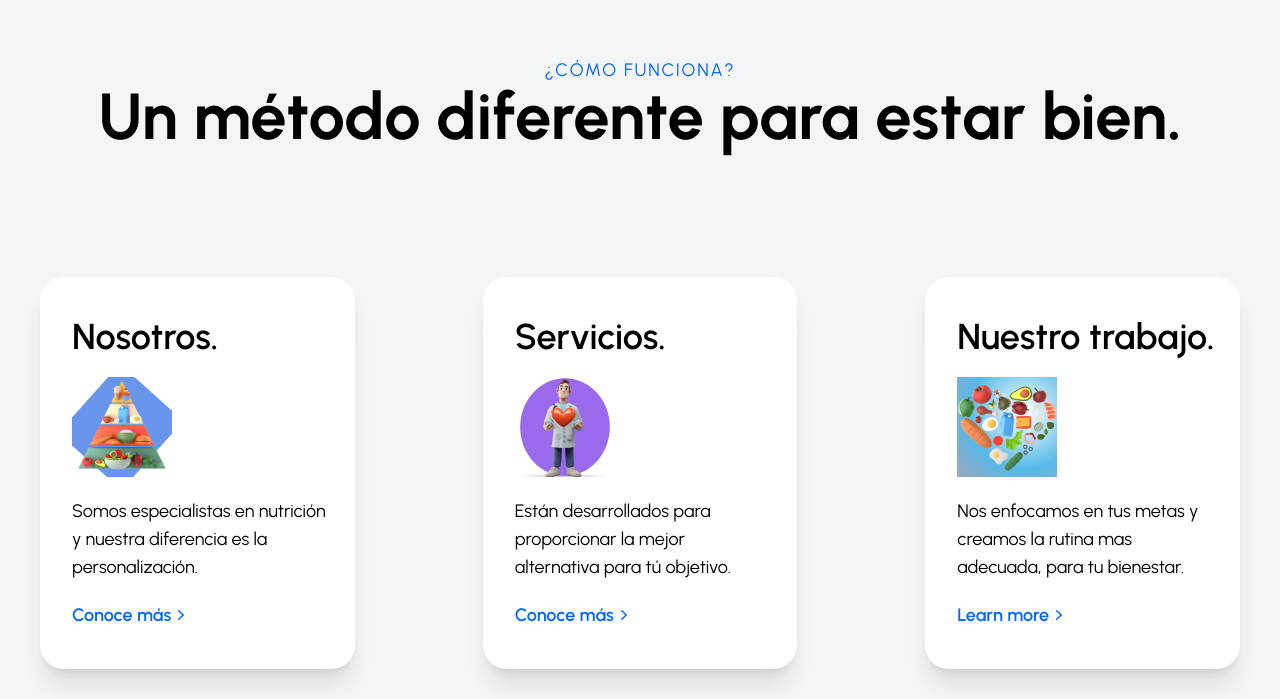
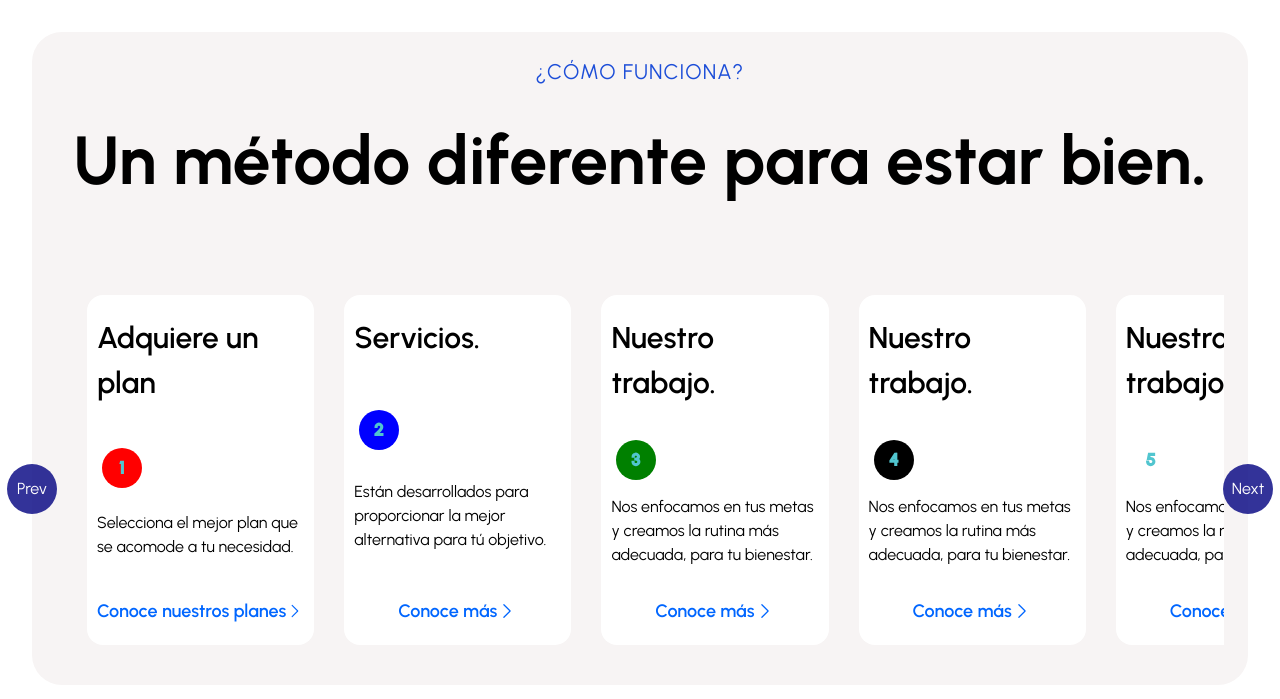
Before and after one commit to JeanFore/camilo_roa_front, a Next.js app: page / in a window 1280 px wide. Shown: the part 2661-3360 px from the top of the page. Built offline with nearby package versions, Linux system fonts and the light colour scheme.

Commit message:
como funciona

```diff
--- a/app/components/Aboutus/index.tsx
+++ b/app/components/Aboutus/index.tsx
@@ -1,64 +1,137 @@
-import Image from "next/image";
-import Link from "next/link";
-import { ChevronRightIcon } from '@heroicons/react/20/solid'
+"use client"
+import React, { useState } from "react";
+import Link from 'next/link';
+import { ChevronRightIcon } from "@heroicons/react/24/solid";
 
-interface datatype {
+
+interface DataType {
     heading: string;
-    imgSrc: string;
+    color: string;
     paragraph: string;
-    link: string;
+    linkText: string; // Aquí para el texto del enlace
+    linkURL: string;
+    index: number;
 }
 
-const Aboutdata: datatype[] = [
+const AboutData: DataType[] = [
     {
-        heading: "Nosotros.",
-        imgSrc: "/images/aboutus/foodpiram.png",
-        paragraph: 'Somos especialistas en nutrición y nuestra diferencia es la personalización.',
-
-        link: 'Conoce más'
+        heading: "Adquiere un plan",
+        color: "red",
+        paragraph: 'Selecciona el mejor plan que se acomode a tu necesidad.',
+        linkText: 'Conoce nuestros planes', // Texto del enlace
+        linkURL: '#services-section',
+        index: 1
     },
     {
         heading: "Servicios.",
-        imgSrc: "/images/aboutus/doc.png",
+        color: "blue",
         paragraph: 'Están desarrollados para proporcionar la mejor alternativa para tú objetivo.',
-        link: 'Conoce más'
+        linkText: 'Conoce más',
+        linkURL: '/manage',
+        index: 2
     },
     {
         heading: "Nuestro trabajo.",
-        imgSrc: "/images/aboutus/health.png",
-        paragraph: 'Nos enfocamos en tus metas y creamos la rutina mas adecuada, para tu bienestar.',
-        link: 'Learn more'
+        color: "green",
+        paragraph: 'Nos enfocamos en tus metas y creamos la rutina más adecuada, para tu bienestar.',
+        linkText: 'Conoce más',
+        linkURL: '/manage',
+        index: 3
     },
+    {
+        heading: "Nuestro trabajo.",
+        color: "black",
+        paragraph: 'Nos enfocamos en tus metas y creamos la rutina más adecuada, para tu bienestar.',
+        linkText: 'Conoce más',
+        linkURL: '/manage',
+        index: 4
+    },
+    {
+        heading: "Nuestro trabajo.",
+        color: "white",
+        paragraph: 'Nos enfocamos en tus metas y creamos la rutina más adecuada, para tu bienestar.',
+        linkText: 'Conoce más',
+        linkURL: '/manage',
+        index: 5
+    },
+    {
+        heading: "Nuestro trabajo.",
+        color: "ligthgrey",
+        paragraph: 'Nos enfocamos en tus metas y creamos la rutina más adecuada, para tu bienestar.',
+        linkText: 'Conoce más',
+        linkURL: '/manage',
+        index: 6
+    },
+    {
+        heading: "Nuestro trabajo.",
+        color: "white",
+        paragraph: 'Nos enfocamos en tus metas y creamos la rutina más adecuada, para tu bienestar.',
+        linkText: 'Conoce más',
+        linkURL: '/manage',
+        index: 7
+    },
+    {
+        heading: "Nuestro trabajo.",
+        color: "ligthgrey",
+        paragraph: 'Nos enfocamos en tus metas y creamos la rutina más adecuada, para tu bienestar.',
+        linkText: 'Conoce más',
+        linkURL: '/manage',
+        index: 8
+    },
+    {
+        heading: "Nuestro trabajo.",
+        color: "white",
+        paragraph: 'Nos enfocamos en tus metas y creamos la rutina más adecuada, para tu bienestar.',
+        linkText: 'Conoce más',
+        linkURL: '/manage',
+        index: 9
+    },
+    {
+        heading: "Nuestro trabajo.",
+        color: "ligthgrey",
+        paragraph: 'Nos enfocamos en tus metas y creamos la rutina más adecuada, para tu bienestar.',
+        linkText: 'Conoce más',
+        linkURL: '/manage',
+        index: 10
+    }
 ]
+const AboutUs = () => {
+    const [scroll, setScroll] = useState(0);
 
-const Aboutus = () => {
+    const scrollLeft = () => {
+        setScroll(oldScroll => Math.max(oldScroll - 1, 0));
+    };
+
+    const scrollRight = () => {
+        setScroll(oldScroll => Math.min(oldScroll + 1, AboutData.length-1.7));
+    };
+
     return (
-
-        <div id="aboutus-section">
-            <div className='mx-auto max-w-7xl px-4 py-24 my-32 lg:px-10 bg-lightgrey rounded-3xl relative'>
-                <Image src="/images/aboutus/dots.svg" width={100} height={100} alt="dots-image" className="absolute bottom-1 -left-20" />
-                <h3 className='text-center text-blue text-lg tracking-widest'>¿CÓMO FUNCIONA?</h3>
-                <h4 className='text-center text-4xl lg:text-65xl font-bold'>Un método diferente para estar bien.</h4>
-                <div className='grid grid-cols-1 sm:grid-cols-2 lg:grid-cols-3 my-16 gap-x-16 lg:gap-x-32'>
-                    {Aboutdata.map((item, i) => (
-                        <div key={i} className='hover:bg-navyblue bg-white rounded-3xl mt-16 pt-10 pl-8 pb-10 pr-6 shadow-xl group'>
-
-                            <h4 className='text-4xl font-semibold  text-black mb-5 group-hover:text-white'>{item.heading}</h4>
-                            <Image src={item.imgSrc} alt={item.imgSrc} width={100} height={100} className="mb-5" />
-                            <h4 className='text-lg font-normal text-black group-hover:text-offwhite mb-5'>{item.paragraph}</h4>
-                            <Link href="#" className='text-lg font-semibold group-hover:text-white text-blue hover-underline'>
-                                {item.link}
-                                <ChevronRightIcon width={20} height={20} />
+        <div id="aboutus-section" className='carrouselContainer'>
+            <h3 className='abouttext'>¿CÓMO FUNCIONA?</h3>
+            <h4 className='subabouttext'>Un método diferente para estar bien.</h4>
+            <div className='carouselabbout'>
+                <button onClick={scrollLeft} className='buttonNextPrev'>Prev</button>
+                <div className='aboutcardContainer'
+                    style={{ transform: `translateX(-${scroll * (100 / (AboutData.length-3))}%)` }}>
+                    {AboutData.map((item, index) => (
+                        <div key={index} className='aboutcard'>
+                            <h4 className='about-card-heading'>{item.heading}</h4>
+                            <svg width="50" height="50" xmlns="http://www.w3.org/2000/svg">
+                                <circle cx="25" cy="25" r="20" fill={item.color} />
+                                <text x="50%" y="50%" textAnchor="middle" stroke="#51c5cf" strokeWidth="2px" dy=".3em">{item.index}</text>
+                            </svg>
+                            <h4 className='about-card-paragraph'>{item.paragraph}</h4>
+                            <Link href={item.linkURL} className='text-lg font-semibold group-hover:text-white text-blue hover-underline'>
+                                {item.linkText}
+                                <ChevronRightIcon className="inline-block" width={20} height={20} />
                             </Link>
-
                         </div>
-
                     ))}
                 </div>
+                <button onClick={scrollRight} className='buttonNextPrev'>Next</button>
             </div>
         </div>
-
-    )
-}
-
-export default Aboutus;
+    );
+};
+export default AboutUs;
--- a/app/components/Navbar/Navbar.tsx
+++ b/app/components/Navbar/Navbar.tsx
@@ -19,7 +19,7 @@ const navigation: NavigationItem[] = [
     { name: '¿Cómo funciona?', href: '#aboutus-section', current: false },
     { name: 'Recetas', href: '#services-section', current: false },
     { name: 'Preguntas Frecuentes', href: '#faq-section', current: false },
-    { name: 'Planes', href: '#plans-section', current: false },
+    { name: 'Planes', href: '#services-section', current: false },
     { name: 'Blog', href: '#blog-section', current: false },
     { name: 'Testimonios', href: '#testimonial-section', current: false },
 ]
--- a/app/globals.css
+++ b/app/globals.css
@@ -515,6 +515,8 @@ html {
 }
 
 
+
+
 .imageContainer {
   max-width: 100%;
   max-height: 100%;
@@ -802,3 +804,170 @@ html {
   .slider-container {
       margin-top: 50;
   }
+
+
+  .center .slick-center {
+    margin-left: 20px;
+    margin-right: 20px;
+}
+
+.slider-card {
+  margin: 0 30px !important;
+}
+
+/* Carrousel */
+.buttonNextPrev {
+  background-color: navy;
+  color: white;
+  width: 50px;
+  height: 50px;
+  line-height: 50px;  /* Esto centra el texto verticalmente */
+  text-align: center; /* Esto centra el texto horizontalmente */
+  border-radius: 50%; /* Esto hace el botón circular */
+  border: none;
+  cursor: pointer;
+  opacity: 0.8; /* Esto hace que el botón sea un poco transparente */
+  transition: background-color 0.5s, opacity 0.5s; /* Transiciones suaves al cambiar el color de fondo y la opacidad */
+
+  /* Permite el posicionamiento absoluto de los botones */
+  position: absolute;
+  top: 70%;  /* Centra el botón verticalmente */
+  transform: translateY(-50%);  /* Centra el botón verticalmente */
+}
+
+.buttonNextPrev:hover {
+  background-color: lightblue; /* Cambia el color de fondo en hover */
+  opacity: 1; /* Aumenta la opacidad en hover */
+}
+
+.buttonNextPrev:active {
+  opacity: 0.6; /* Disminuye la opacidad cuando se hace clic en el botón */
+}
+
+/* Posiciona el botón "Prev" a la izquierda del carrusel */
+.buttonNextPrev:first-child {
+  left: -25px;  /* Ajusta esto según la distancia deseada del borde */
+  z-index: 1;
+}
+
+/* Posiciona el botón "Next" a la derecha del carrusel */
+.buttonNextPrev:last-child {
+  right: -25px;  /* Ajusta esto según la distancia deseada del borde */
+  z-index: 1;
+}
+
+.carrouselContainer {
+  width: 95%;  /* Ancho del carrusel será el 90% del ancho de la página */
+  margin: 200px auto;  /* Centra el carrusel en la página */
+  padding: 24px;  /* Agrega un relleno alrededor del carrusel */
+  border-radius: 30px;  /* Agrega bordes redondeados al carrusel */
+  background-color: #f7f4f4;  /* Color de fondo claro para el carrusel */
+  position: relative;  /* Permite el posicionamiento absoluto de los elementos hijos en relación a este contenedor */
+}
+
+.abouttext {
+  font-size: 1.325rem; /* Equivalente a 'text-lg' en Tailwind CSS */
+  text-align: center; /* Centra el texto */
+  color: #1D4ED8; /* Equivalente a 'text-blue' en Tailwind CSS */
+  letter-spacing: 0.05em; /* Aumenta el espaciado entre letras, equivalente a 'tracking-widest' en Tailwind CSS */
+  font-weight: normal; /* Hace que la fuente tenga el peso normal, puedes cambiar esto si quieres que sea bold, etc. */
+  margin-bottom: 1em; /* Añade un poco de espacio debajo del heading */
+}
+
+.subabouttext {
+  font-size: 4.25rem; /* Equivalente a 'text-4xl' en Tailwind CSS */
+  text-align: center; /* Centra el texto */
+  font-weight: bold; /* Equivalente a 'font-bold' en Tailwind CSS */
+  margin-top: 0.3em; /* Añade un poco de espacio encima del heading */
+  margin-bottom: 1em; /* Añade un poco de espacio debajo del heading */
+}
+
+.carouselabbout {
+  display: flex;
+  align-items: stretch;
+  justify-content: center;
+  width: 100%;
+  background-color: transparent;
+  padding: 1em;
+  overflow: hidden; /* Permite el desplazamiento horizontal */
+  white-space: nowrap; /* Evita que los elementos se ajusten a la siguiente línea */
+  overflow-x: auto;  /* Añade desplazamiento solo horizontal y auto oculta la barra cuando no se necesita */
+  scrollbar-width: none;  /* Oculta la barra de desplazamiento en Firefox */
+  -ms-overflow-style: none;  /* Oculta la barra de desplazamiento en Internet Explorer y Edge */
+  justify-content: space-around;
+
+}
+.carouselabbout::-webkit-scrollbar {
+  display: none;
+}
+
+.aboutcard {
+  background-color: white;
+  border-radius: 1em;
+  height: 350px;
+  padding: 1.25rem 0.625rem;
+  transition: background-color 0.3s;
+  margin: 0 15px;
+  width: calc((100% / 5) - 50px);  /* 5 es el número de tarjetas que se muestran a la vez, 30px es el margen total (15px a cada lado) */
+  display: flex;
+  flex-direction: column;
+  justify-content: space-between;
+  box-sizing: border-box;
+  flex: 1 0 20%;
+}
+
+.about-card-heading, .about-card-paragraph {
+  font-size: 1rem;
+  font-weight: 400;
+  color: #000;
+  margin-bottom: 1.25rem;
+  transition: color 0.3s;
+  word-wrap: break-word;
+  white-space: normal;
+}
+
+.about-card-heading {
+  font-size: 1.875rem; /* Equivalente a 'text-3xl' en Tailwind CSS */
+  font-weight: 600; /* Equivalente a 'font-semibold' en Tailwind CSS */
+  color: #000; /* Equivalente a 'text-black' en Tailwind CSS */
+  margin-bottom: 1.25rem; /* Equivalente a 'mb-5' en Tailwind CSS */
+  transition: color 0.3s; /* Para una transición suave del color de texto */
+}
+
+.about-card-heading:hover {
+  color: #fff; /* Cambia el color del texto a blanco en hover */
+}
+
+.aboutcard:hover {
+  background-color: navy; /* Cambia el color de fondo a navy en hover */
+  /* Nota: 'group-hover:text-white' se maneja en la sección .group:hover a continuación */
+}
+
+.aboutcard:hover .text-black {
+  color: white; /* Cambia el color del texto a blanco en hover */
+}
+
+.aboutcard:hover .text-offwhite {
+  color: #F7F7F7; /* Cambia el color del texto a off-white en hover */
+}
+
+
+
+.about-card-paragraph {
+  font-size: 1rem;
+  font-weight: 400;
+  color: #000;
+  margin-bottom: 1.25rem;
+  transition: color 0.3s;
+  overflow-wrap: break-word;
+}
+
+.about-card-paragraph:hover {
+  color: #F8F8F8;
+}
+
+.aboutcardContainer {
+  display: inline-flex;
+  transition: transform 0.3s ease-out;
+  width: 100%;
+}
```
Also changed, not shown: public/images/aboutus/number.svg (added).
